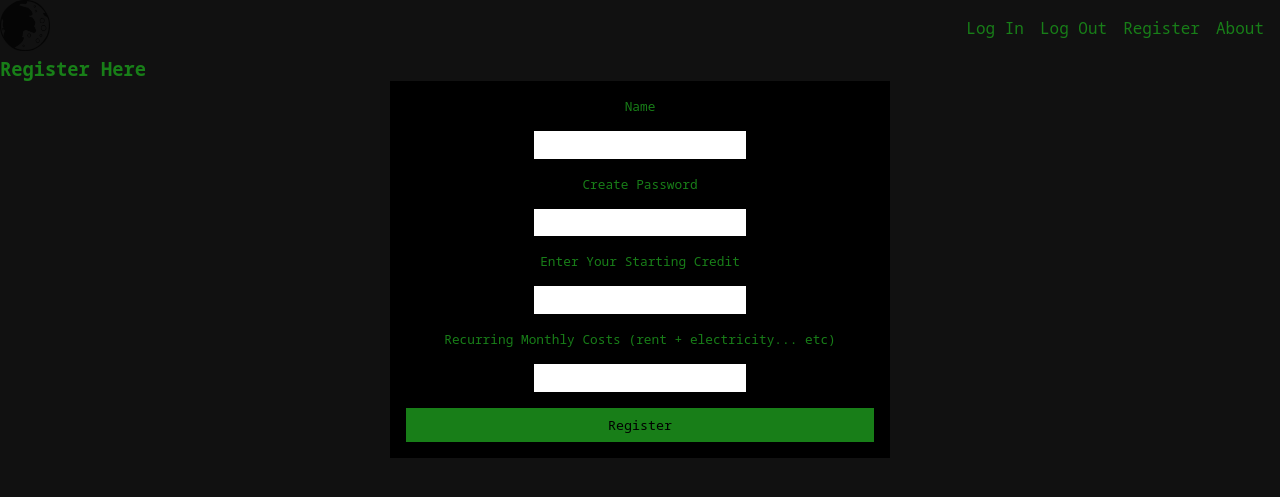
After one commit to Mishalzeera/the-money-manager, a Flask app: page /register in a window 1280 px wide. The commit adds this page. Shown: the top 497 px of the page. Run offline with Flask 2, Linux system fonts and the light colour scheme; some libraries are stand-ins or nearby versions.

Commit message:
Add registration form html and css

```diff
--- a/app.py
+++ b/app.py
@@ -2,6 +2,7 @@ import os
 import json
 from flask_pymongo import PyMongo
 from bson.objectid import ObjectId
+from werkzeug.security import generate_password_hash, check_password_hash
 from flask import (
     Flask, render_template, request, flash, redirect, session, url_for)
 if os.path.exists("env.py"):
@@ -23,6 +24,13 @@ def index():
     return render_template("index.html", user=user)
 
 
+@app.route("/register", methods=["GET", "POST"])
+def register():
+    return render_template("register.html")
+
+
+
+
 if __name__ == "__main__":
     app.run(
         host=os.environ.get("IP", "0.0.0.0"),
--- a/static/css/style.css
+++ b/static/css/style.css
@@ -1,4 +1,12 @@
+/* Global Styles */
+
 @import url("https://fonts.googleapis.com/css2?family=Noto+Sans+Mono:wght@500&display=swap");
+
+* {
+    margin: 0;
+    padding: 0;
+    box-sizing: border-box;
+}
 
 body {
   background-color: #111;
@@ -17,6 +25,8 @@ a {
 a:hover {
     opacity: .7;
 }
+
+/* Header Styles */
 
 .header-flex-parent{
     display: flex;
@@ -39,3 +49,40 @@ a:hover {
     text-decoration: none;
     color: inherit;
 }
+
+
+/* Registration form */
+
+.register-card {
+    background-color: black;
+    display: flex;
+    justify-content: space-evenly;
+    align-items: center;
+    flex-direction: column;
+    padding: 1rem;
+    gap: 1rem;
+    width: 500px;
+    margin: 0 auto;
+    font-size: .8rem;;
+}
+
+input {
+    font-family: inherit;
+    padding: .3rem;
+    border: unset;
+}
+
+.submit-btn {
+    width: 100%;
+    font-family: inherit;
+    font-style: inherit;
+    padding: .5rem 2.5rem;
+    background-color: rgb(24, 126, 24);
+    border: unset;
+    transition: all 300ms ease-in-out;
+}
+
+.submit-btn:hover {
+    opacity: .7;
+    cursor: pointer;
+}
--- a/templates/base.html
+++ b/templates/base.html
@@ -15,7 +15,7 @@
         <ul class="nav-flex-parent">
           <li class="nav-item"><a href="#" class="nav-link">Log In</a></li>
           <li class="nav-item"><a href="#" class="nav-link">Log Out</a></li>
-          <li class="nav-item"><a href="#" class="nav-link">Register</a></li>
+          <li class="nav-item"><a href="{{ url_for('register') }}" class="nav-link">Register</a></li>
           <li class="nav-item"><a href="#" class="nav-link">About</a></li>
 
         </ul>
--- /dev/null
+++ b/templates/register.html
@@ -0,0 +1,23 @@
+{% extends "base.html" %}
+
+{% block content%}
+
+<h3>Register Here</h3>
+
+
+<form action="{{url_for('register') }}" method="POST">
+    <div class="register-card">
+        <label for="name">Name</label>
+        <input type="text" name="name" id="name">
+        <label for="password">Create Password</label>
+        <input type="password" name="password" id="password">
+        <label for="starting-credit">Enter Your Starting Credit</label>
+        <input type="text" name="starting-credit" id="starting-credit">
+        <label for="user-overheads">Recurring Monthly Costs (rent + electricity... etc) </label>
+        <input type="text" name="user-overheads" id="user-overheads">
+        <button type="submit" class="submit-btn">Register</button>
+
+    </div>
+</form>
+
+{% endblock %}
```
